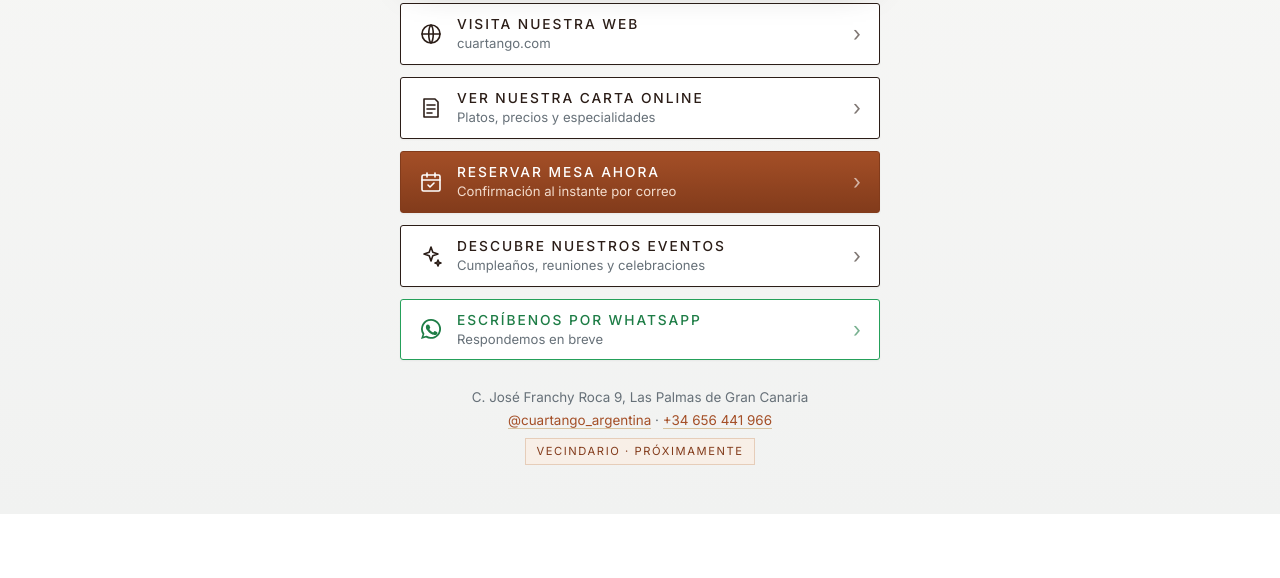
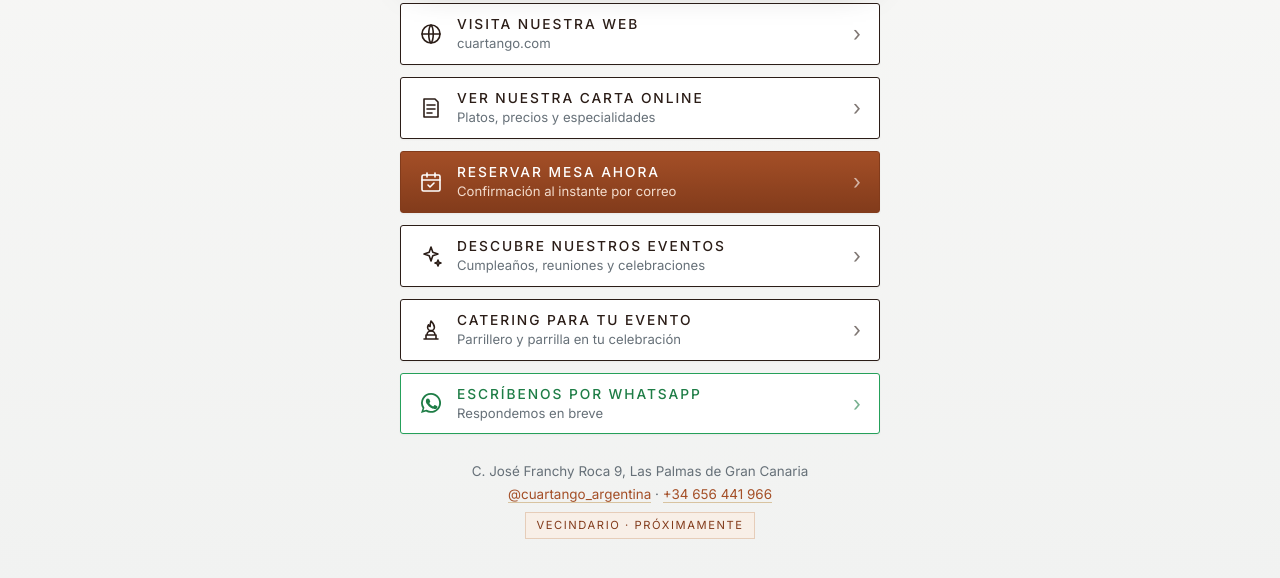
Before and after one commit to cuartangoempresa26-glitch/cuartango-web, a website: page bio.html in a window 1280 px wide. Shown: the part 851-1429 px from the top of the page. Before the commit the page ends 1365 px from the top, so only its background shows below. Drawn offline with nearby package versions, Linux system fonts and the light colour scheme.

Commit message:
Link in bio: botón de catering (catering.cuartango.com) medido

```diff
--- a/bio.html
+++ b/bio.html
@@ -64,6 +64,9 @@ a:focus-visible{outline:2px solid var(--blue);outline-offset:3px}
   <a class="b" data-track="bio_click" data-btn="eventos" href="https://cuartango.com/eventos?utm_source=instagram&utm_medium=bio&utm_campaign=link_in_bio&utm_content=eventos">
     <svg viewBox="0 0 24 24" aria-hidden="true"><path d="M12 3l1.8 5.2L19 10l-5.2 1.8L12 17l-1.8-5.2L5 10l5.2-1.8z"/><path d="M19 16l.8 2.2L22 19l-2.2.8L19 22l-.8-2.2L16 19l2.2-.8z"/></svg>
     <div><span>Descubre nuestros eventos</span><small>Cumpleaños, reuniones y celebraciones</small></div><i aria-hidden="true">›</i></a>
+  <a class="b" data-track="bio_click" data-btn="catering" href="https://catering.cuartango.com/?utm_source=instagram&utm_medium=bio&utm_campaign=link_in_bio&utm_content=catering">
+    <svg viewBox="0 0 24 24" aria-hidden="true"><path d="M12 3c2.2 2.2 3.4 4 3.4 6.2a3.4 3.4 0 0 1-6.8 0c0-.9.3-1.6.8-2.4.3 1 .9 1.5 1.7 1.7C11 7 11.3 5.2 12 3Z"/><path d="M5 21h14M7 21v-4h10v4M8 17a4 4 0 0 1 8 0"/></svg>
+    <div><span>Catering para tu evento</span><small>Parrillero y parrilla en tu celebración</small></div><i aria-hidden="true">›</i></a>
   <a class="b wa-b" data-track="bio_click" data-btn="whatsapp" href="https://wa.me/34656441966?text=Hola%2C%20acced%C3%AD%20a%20la%20web%20de%20Cuartango%20y%20quiero%20reservar" target="_blank" rel="noopener">
     <svg viewBox="0 0 24 24" aria-hidden="true" style="fill:currentColor;stroke:none"><path d="M12.04 2a9.93 9.93 0 0 0-8.45 15.17L2 22l4.97-1.56A9.93 9.93 0 1 0 12.04 2Zm0 1.8a8.13 8.13 0 1 1-4.3 15.04l-.31-.19-2.95.93.96-2.87-.2-.32A8.13 8.13 0 0 1 12.04 3.8ZM8.6 7.5c-.2 0-.5 0-.75.37-.26.37-.98.96-.98 2.34s1 2.7 1.14 2.89c.14.18 1.96 3.1 4.84 4.23 2.39.94 2.88.75 3.4.7.52-.05 1.68-.69 1.92-1.35.24-.66.24-1.23.17-1.35-.07-.12-.26-.19-.54-.33l-1.84-.9c-.25-.12-.43-.17-.6.1l-.84 1.05c-.15.19-.3.21-.56.08-.26-.14-1.1-.4-2.1-1.3-.77-.7-1.3-1.55-1.45-1.81-.15-.26 0-.4.12-.53l.4-.47c.13-.15.17-.26.26-.43.09-.18.04-.33-.02-.46l-.86-2.09c-.2-.5-.43-.43-.6-.44H8.6Z"/></svg>
     <div><span>Escríbenos por WhatsApp</span><small>Respondemos en breve</small></div><i aria-hidden="true">›</i></a>
```
